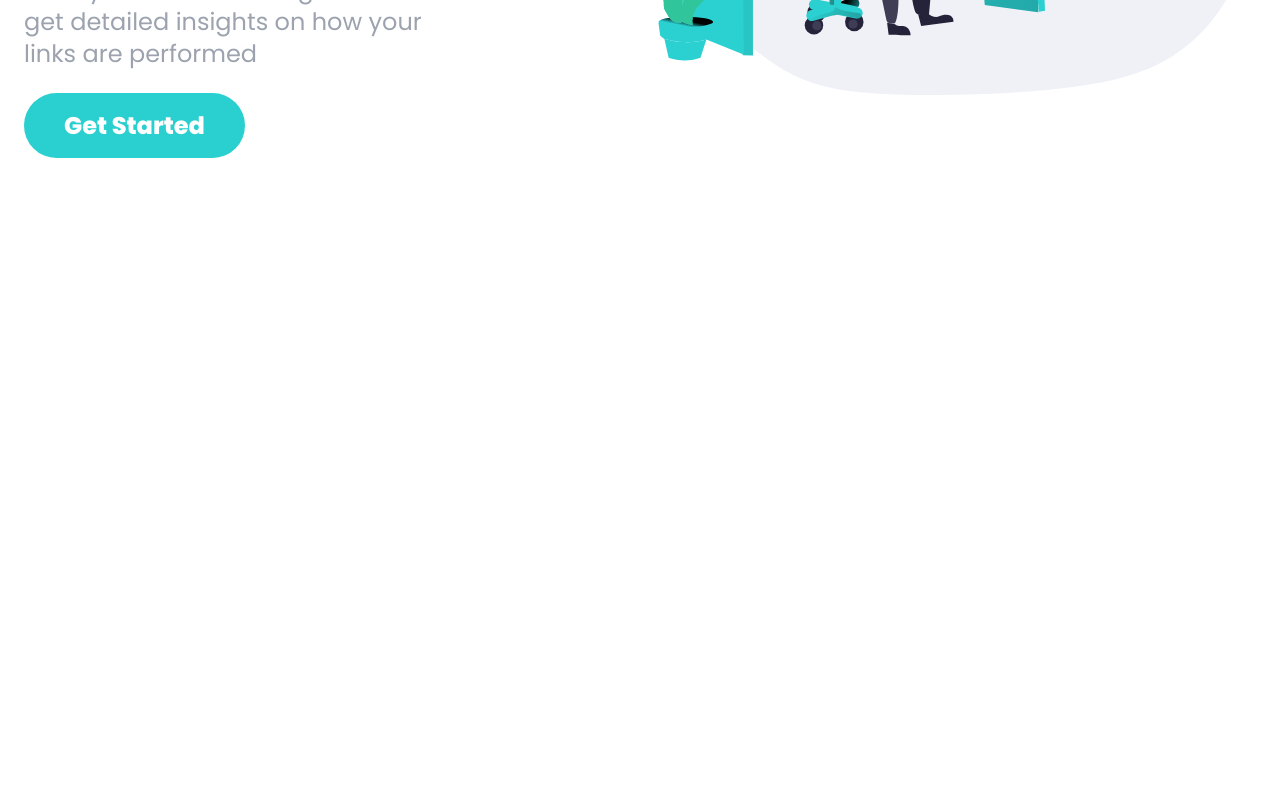
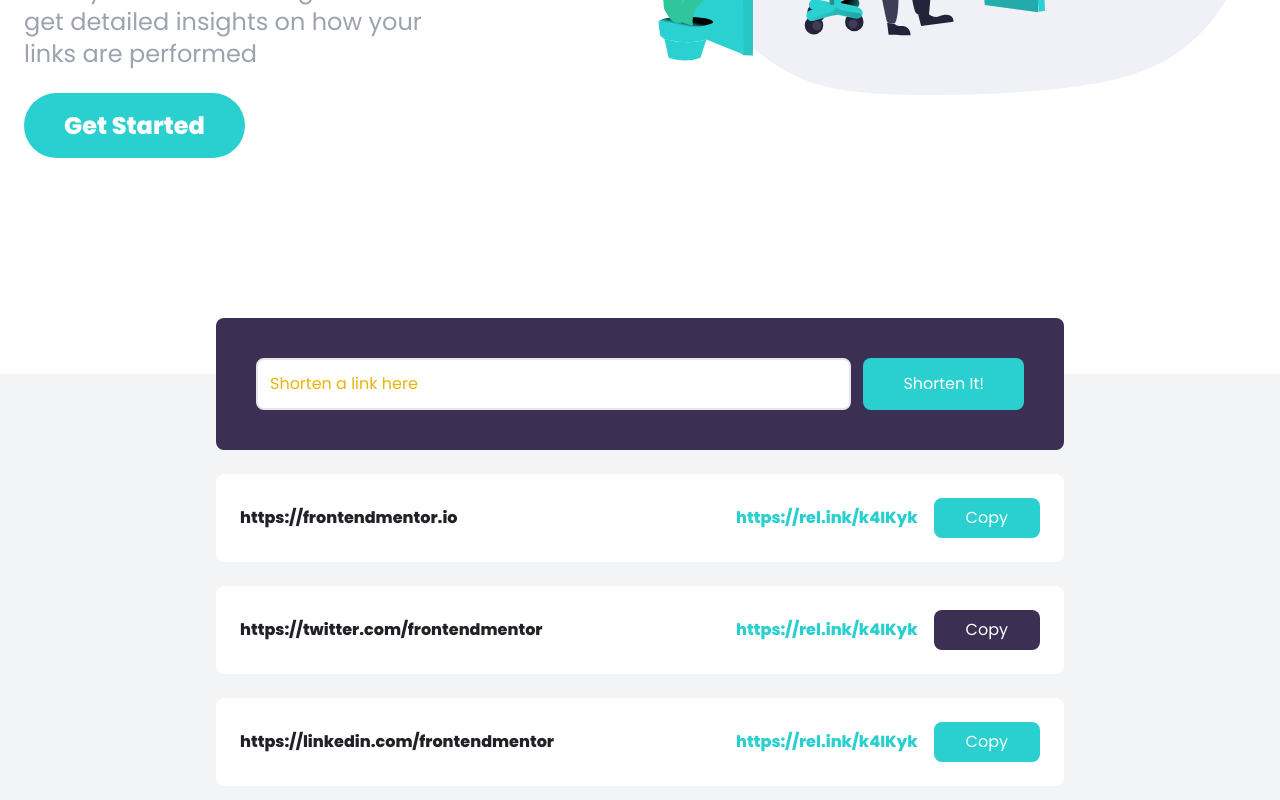
Before and after one commit to Baruti-1/url-shortener, a React (Vite) app: page / in a window 1280 px wide. Shown: the part 430-1230 px from the top of the page. Before the commit the page ends 804 px from the top, so only its background shows below. Built offline with nearby package versions, Linux system fonts and the light colour scheme.

Commit message:
Create shorten component

```diff
--- /dev/null
+++ b/src/components/Shorten.jsx
@@ -0,0 +1,64 @@
+import React from 'react';
+
+const Shorten = () => {
+  return (
+    <section id="shorten" className="relative bg-gray-100">
+      {/* shorten container */}
+      <div className="max-w-4xl mx-auto p-6 space-y-6">
+        {/* form */}
+        <form
+          id="link-form"
+          className="relative flex flex-col w-full p-10 -mt-20 space-y-4 bg-darkViolet rounded-lg md:flex-row md:space-y-0 md:space-x-3"
+        >
+          <input
+            id="link-input"
+            type="text"
+            className="flex-1 p-3 border-2 rounded-lg placeholder-yellow-500 focus:outline-none"
+            placeholder="Shorten a link here"
+          />
+          <button className="px-10 py-3 text-white bg-cyan rounded-lg hover:bg-cyanLight focus:outline-none md:py-2">
+            Shorten It!
+          </button>
+        </form>
+        {/* link 1 */}
+        <div className="flex flex-col items-center justify-between w-full p-6 bg-white rounded-lg md:flex-row">
+          <p className="font-bold text-center text-veryDarkViolet md:text-left">
+            https://frontendmentor.io
+          </p>
+          <div className="flex flex-col items-center justify-end flex-1 space-x-4 space-y-2 md:flex-row md:space-y-0">
+            <div className="font-bold text-cyan">https://rel.ink/k4IKyk</div>
+            <button className="p-2 px-8 text-white bg-cyan rounded-lg hover:opacity-70 focus-outline-none">
+              Copy
+            </button>
+          </div>
+        </div>
+        {/* link 2 */}
+        <div className="flex flex-col items-center justify-between w-full p-6 bg-white rounded-lg md:flex-row">
+          <p className="font-bold text-center text-veryDarkViolet md:text-left">
+            https://twitter.com/frontendmentor
+          </p>
+          <div className="flex flex-col items-center justify-end flex-1 space-x-4 space-y-2 md:flex-row md:space-y-0">
+            <div className="font-bold text-cyan">https://rel.ink/k4IKyk</div>
+            <button className="p-2 px-8 text-white bg-darkViolet rounded-lg hover:opacity-70 focus-outline-none">
+              Copy
+            </button>
+          </div>
+        </div>
+        {/* link 1 */}
+        <div className="flex flex-col items-center justify-between w-full p-6 bg-white rounded-lg md:flex-row">
+          <p className="font-bold text-center text-veryDarkViolet md:text-left">
+            https://linkedin.com/frontendmentor
+          </p>
+          <div className="flex flex-col items-center justify-end flex-1 space-x-4 space-y-2 md:flex-row md:space-y-0">
+            <div className="font-bold text-cyan">https://rel.ink/k4IKyk</div>
+            <button className="p-2 px-8 text-white bg-cyan rounded-lg hover:opacity-70 focus-outline-none">
+              Copy
+            </button>
+          </div>
+        </div>
+      </div>
+    </section>
+  );
+};
+
+export default Shorten;
--- a/src/pages/Home.jsx
+++ b/src/pages/Home.jsx
@@ -1,9 +1,11 @@
 import Hero from '../components/Hero';
+import Shorten from '../components/Shorten';
 
 const Home = () => {
   return (
     <>
       <Hero />
+      <Shorten />
     </>
   );
 };
```
